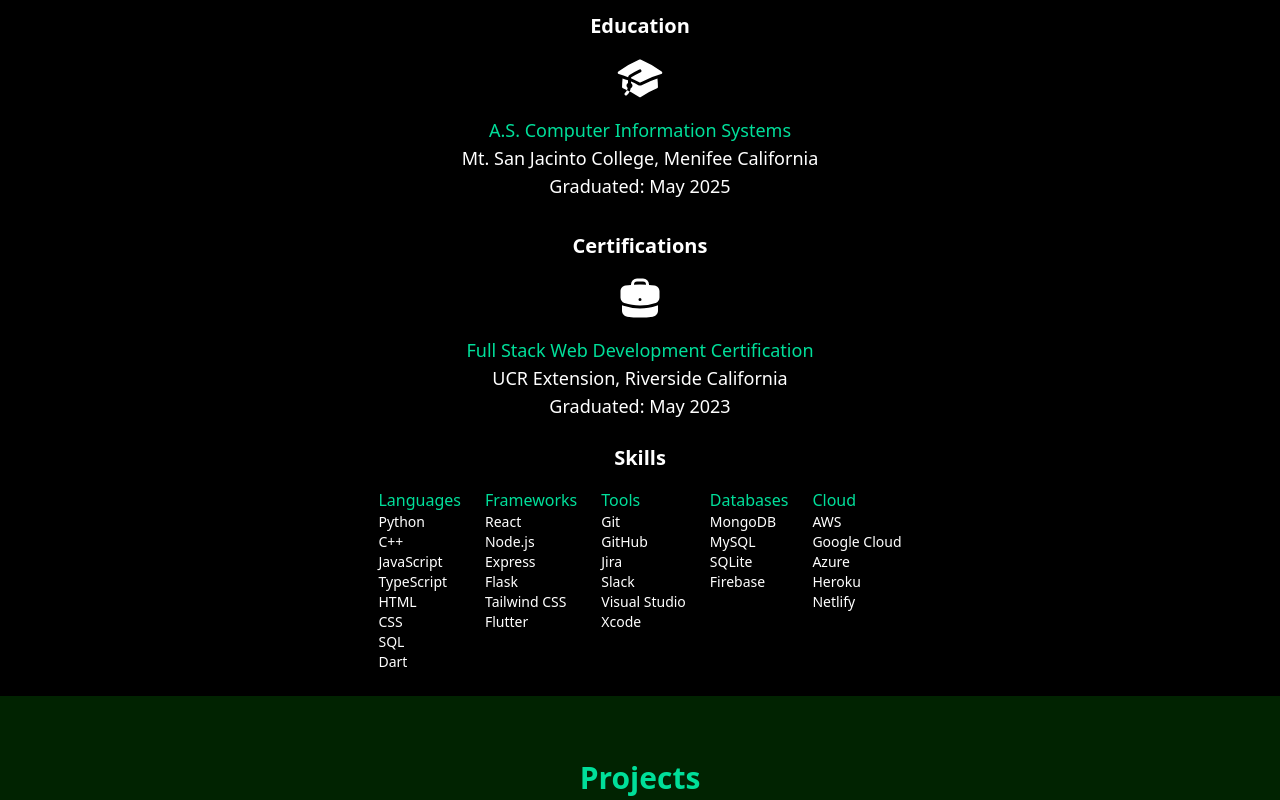
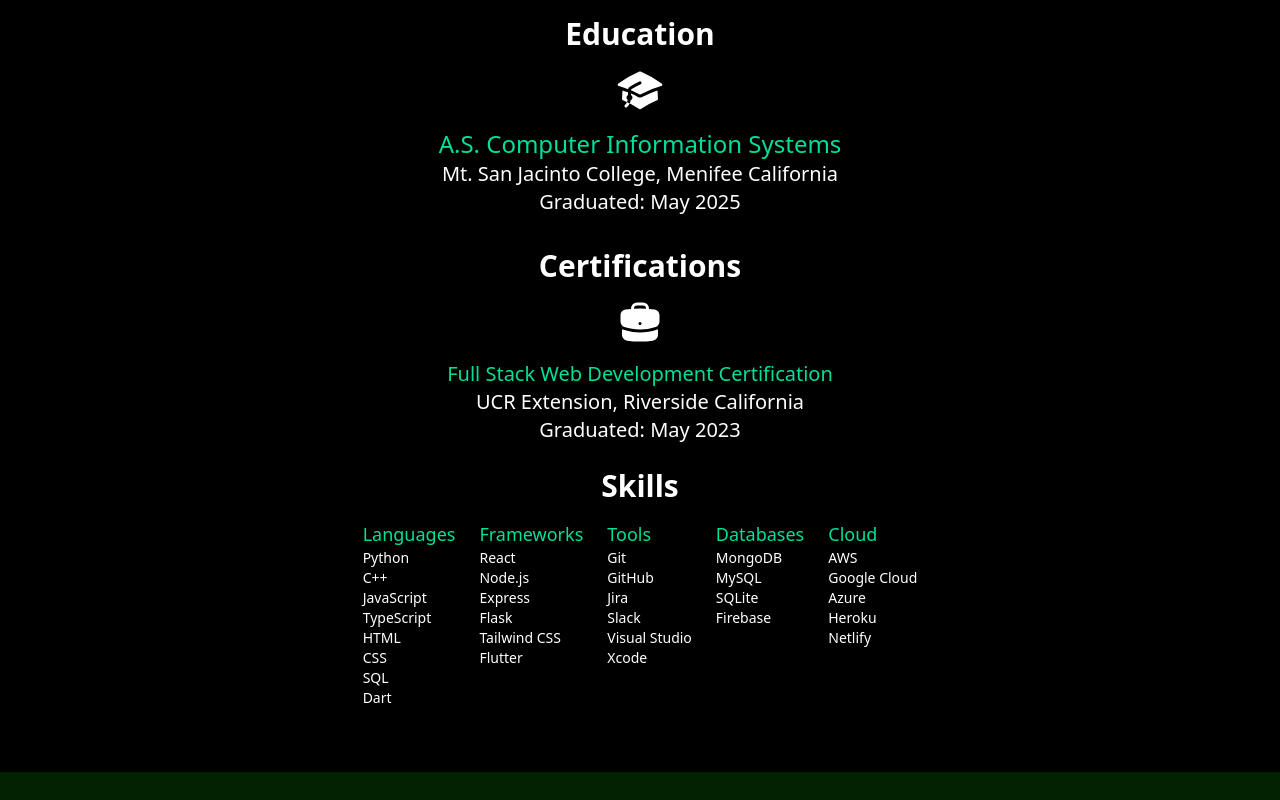
Before and after one commit to DavidDontKnow/davidPort2025, a React (Vite) app: page / in a window 1280 px wide. Shown: the part 1000-1800 px from the top of the page. Built offline with nearby package versions, Linux system fonts and the light colour scheme.

Commit message:
contact and footer

```diff
--- a/src/App.tsx
+++ b/src/App.tsx
@@ -2,6 +2,8 @@ import Navbar from "./assets/components/nav-bar";
 import Home from "./assets/components/home";
 import About from "./assets/components/about";
 import Projects from "./assets/components/projects";
+import Contact from "./assets/components/contact";
+import Footer from "./assets/components/footer";
 
 function App() {
   return (
@@ -10,6 +12,8 @@ function App() {
       <Home />
       <About />
       <Projects />
+      <Contact />
+      <Footer />
     </>
   );
 }
--- a/src/assets/components/about.tsx
+++ b/src/assets/components/about.tsx
@@ -1,12 +1,12 @@
 const About = () => {
   return (
-    <div className="w-full bg-black text-white h-screen">
+    <div className="w-full bg-black text-white text-2xl">
       <div className="max-w-[1240px] mx-auto px-2 py-16 my-auto">
-        <h1 className="text-3xl font-bold text-center text-[#00df9a]">
+        <h1 className="text-4xl font-bold text-center text-[#00df9a]">
           About Me
         </h1>
         <div className="mt-4 flex flex-col items-center">
-          <h3 className="font-semibold text-xl">Education</h3>
+          <h3 className="font-semibold text-3xl">Education</h3>
           {/* GradCap */}
           <svg
             xmlns="http://www.w3.org/2000/svg"
@@ -18,14 +18,14 @@ const About = () => {
             <path d="M13.06 15.473a48.45 48.45 0 017.666-3.282c.134 1.414.22 2.843.255 4.285a.75.75 0 01-.46.71 47.878 47.878 0 00-8.105 4.342.75.75 0 01-.832 0 47.877 47.877 0 00-8.104-4.342.75.75 0 01-.461-.71c.035-1.442.121-2.87.255-4.286A48.4 48.4 0 016 13.18v1.27a1.5 1.5 0 00-.14 2.508c-.09.38-.222.753-.397 1.11.452.213.901.434 1.346.661a6.729 6.729 0 00.551-1.608 1.5 1.5 0 00.14-2.67v-.645a48.549 48.549 0 013.44 1.668 2.25 2.25 0 002.12 0z" />
             <path d="M4.462 19.462c.42-.419.753-.89 1-1.394.453.213.902.434 1.347.661a6.743 6.743 0 01-1.286 1.794.75.75 0 11-1.06-1.06z" />
           </svg>
-          <p className="text-lg font-thin text-[#00df9a]">
+          <p className=" font-thin text-[#00df9a]">
             A.S. Computer Information Systems
           </p>
-          <p className="text-lg font-thin">
+          <p className="text-xl font-thin">
             Mt. San Jacinto College, Menifee California
           </p>
-          <p className="text-lg font-thin">Graduated: May 2025</p>
-          <h3 className="font-semibold text-xl mt-8">Certifications</h3>
+          <p className="text-xl font-thin">Graduated: May 2025</p>
+          <h3 className="font-semibold text-3xl mt-8">Certifications</h3>
           {/* Briefcase */}
           <svg
             xmlns="http://www.w3.org/2000/svg"
@@ -40,15 +40,15 @@ const About = () => {
             />
             <path d="M3 18.4v-2.796a4.3 4.3 0 0 0 .713.31A26.226 26.226 0 0 0 12 17.25c2.892 0 5.68-.468 8.287-1.335.252-.084.49-.189.713-.311V18.4c0 1.452-1.047 2.728-2.523 2.923-2.12.282-4.282.427-6.477.427a49.19 49.19 0 0 1-6.477-.427C4.047 21.128 3 19.852 3 18.4Z" />
           </svg>
-          <p className="text-lg font-thin text-[#00df9a]">
+          <p className="text-xl font-thin text-[#00df9a]">
             Full Stack Web Development Certification
           </p>
-          <p className="text-lg font-thin">
+          <p className="text-xl font-thin">
             UCR Extension, Riverside California
           </p>
-          <p className="text-lg font-thin">Graduated: May 2023</p>
-          <h3 className="mt-6 font-semibold text-xl">Skills</h3>
-          <div className="inline-flex mt-4 gap-6 w-3/4 justify-center">
+          <p className="text-xl font-thin">Graduated: May 2023</p>
+          <h3 className="mt-6 font-semibold text-3xl">Skills</h3>
+          <div className="inline-flex mt-4 gap-6 w-3/4 justify-center flex-wrap text-lg">
             {/* Languages */}
             <ul className=" gap-3 list-inside">
               <li className="text-md text-[#00df9a]">Languages</li>
--- /dev/null
+++ b/src/assets/components/contact.tsx
@@ -0,0 +1,53 @@
+const Contact = () => {
+  return (
+    <div className="bg-black text-white p-8">
+      <h1 className="text-3xl font-bold text-center text-[#00df9a]">
+        Contact Me
+      </h1>
+      <p className="text-center mt-4">
+        If you would like to get in touch, feel free to reach out via email or
+        connect with me on LinkedIn.
+      </p>
+      <div className="flex justify-center mt-8 text-center text-2xl gap-7">
+        <a
+          href="mailto:DavidPenaGutierrez@gmail.com"
+          className="text-[#00df9a] hover:underline"
+        >
+          <svg
+            xmlns="http://www.w3.org/2000/svg"
+            fill="none"
+            viewBox="0 0 24 24"
+            strokeWidth={1.5}
+            stroke="currentColor"
+            className="h-12 w-12 m-3.5 text-white"
+          >
+            <path
+              strokeLinecap="round"
+              strokeLinejoin="round"
+              d="M3 8.25V18a2.25 2.25 0 0 0 2.25 2.25h13.5A2.25 2.25 0 0 0 21 18V8.25m-18 0V6a2.25 2.25 0 0 1 2.25-2.25h13.5A2.25 2.25 0 0 1 21 6v2.25m-18 0h18M5.25 6h.008v.008H5.25V6ZM7.5 6h.008v.008H7.5V6Zm2.25 0h.008v.008H9.75V6Z"
+            />
+          </svg>
+          Email Me
+        </a>
+
+        <a
+          href="https://www.linkedin.com/in/davidpenagutierrez/"
+          target="_blank"
+          className="text-[#00df9a] hover:underline"
+        >
+          <svg
+            xmlns="http://www.w3.org/2000/svg"
+            className="h-12 w-12 text-white m-3.5"
+            fill="currentColor"
+            style={{ color: "#FFFFFF" }}
+            viewBox="0 0 24 24"
+          >
+            <path d="M4.98 3.5c0 1.381-1.11 2.5-2.48 2.5s-2.48-1.119-2.48-2.5c0-1.38 1.11-2.5 2.48-2.5s2.48 1.12 2.48 2.5zm.02 4.5h-5v16h5v-16zm7.982 0h-4.968v16h4.969v-8.399c0-4.67 6.029-5.052 6.029 0v8.399h4.988v-10.131c0-7.88-8.922-7.593-11.018-3.714v-2.155z" />
+          </svg>
+          LinkedIn
+        </a>
+      </div>
+    </div>
+  );
+};
+export default Contact;
--- /dev/null
+++ b/src/assets/components/footer.jsx
@@ -0,0 +1,33 @@
+const Footer = () => {
+  return (
+    <footer className="bg-black text-white py-4 text-xl text-center border-2 border-[#012301]">
+      <div className="footer-content">
+        <p>&copy; 2025 David Gutierrez. All rights reserved.</p>
+        <ul className="flex justify-center space-x-4 mt-2 text-sm">
+          <li>
+            <a
+              href="https://github.com/DavidDontKnow"
+              target="_blank"
+              rel="noopener noreferrer"
+            >
+              GitHub
+            </a>
+          </li>
+          <li>
+            <a
+              href="https://www.linkedin.com/in/davidpenagutierrez/"
+              target="_blank"
+              rel="noopener noreferrer"
+            >
+              LinkedIn
+            </a>
+          </li>
+          <li>
+            <a href="#">Back to Top</a>
+          </li>
+        </ul>
+      </div>
+    </footer>
+  );
+};
+export default Footer;
--- a/src/assets/components/nav-bar.tsx
+++ b/src/assets/components/nav-bar.tsx
@@ -19,7 +19,7 @@ const Navbar = () => {
   ];
 
   return (
-    <div className="bg-black flex justify-between items-center h-24 min-w-full mx-auto px-4 text-white">
+    <div className="bg-black flex justify-between items-center h-24 min-w-full mx-auto px-4 text-white sticky top-0 border-2 border-[#012301] z-10">
       <h1 className="w-full text-3xl font-bold text-[#00df9a]">
         David Gutierrez
       </h1>
--- a/src/assets/components/projects.tsx
+++ b/src/assets/components/projects.tsx
@@ -4,7 +4,7 @@ const Projects = () => {
   return (
     <div className="w-full bg-[#012301] text-white">
       <div className="max-w-[1240px] mx-auto px-2 py-16">
-        <h1 className="text-3xl font-bold text-center text-[#00df9a]">
+        <h1 className="text-4xl font-bold text-center text-[#00df9a]">
           Projects
         </h1>
         <div className="grid grid-cols-1 md:grid-cols-2 lg:grid-cols-2 gap-4 mt-8">
```
